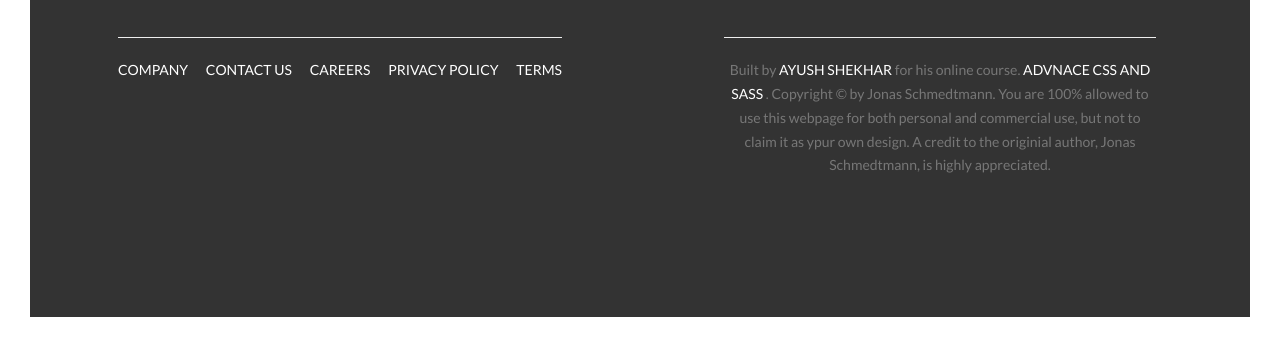
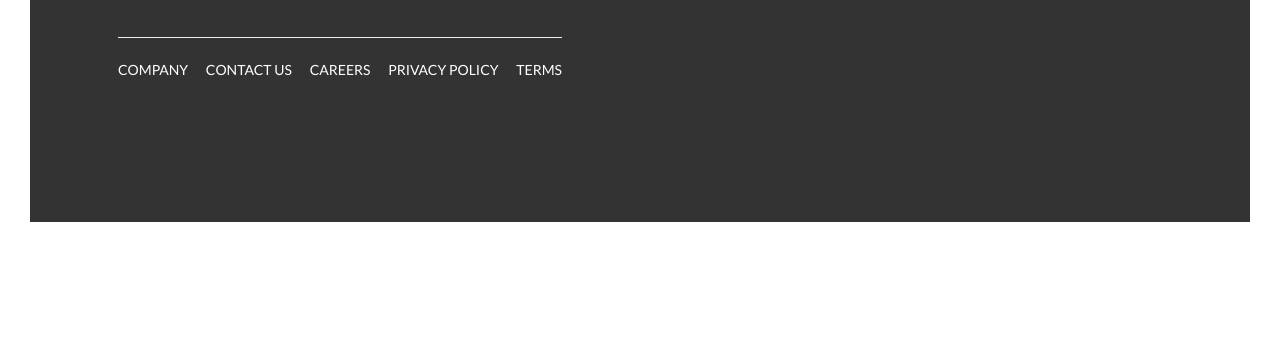
Before and after one commit to Tushar-Gupta27/Natours-Site, a plain HTML site: page index.html in a window 1280 px wide. Shown: the part 5698-6045 px from the top of the page. After the commit the page ends 5950 px from the top, so only its background shows below. Drawn offline with Linux system fonts and the light colour scheme.

Commit message:
Update index.html

```diff
--- a/index.html
+++ b/index.html
@@ -380,11 +380,6 @@
                             </ul>
                         </div>
                     </div>
-                    <div class="col-1-of-2">
-                        <p class="footer__copyright">
-                            Built by  <a href="#" class="footer__link">Ayush Shekhar</a>  for his online course.  <a href="#" class="footer__link"> Advnace CSS and Sass </a>. Copyright &copy; by Jonas Schmedtmann. You are 100% allowed to use this webpage for both personal and commercial use, but not to claim it as ypur own design. A credit to the originial author, Jonas Schmedtmann, is highly appreciated.
-                        </p>
-                    </div>
                 </div>
             </div>
         </footer>
```
